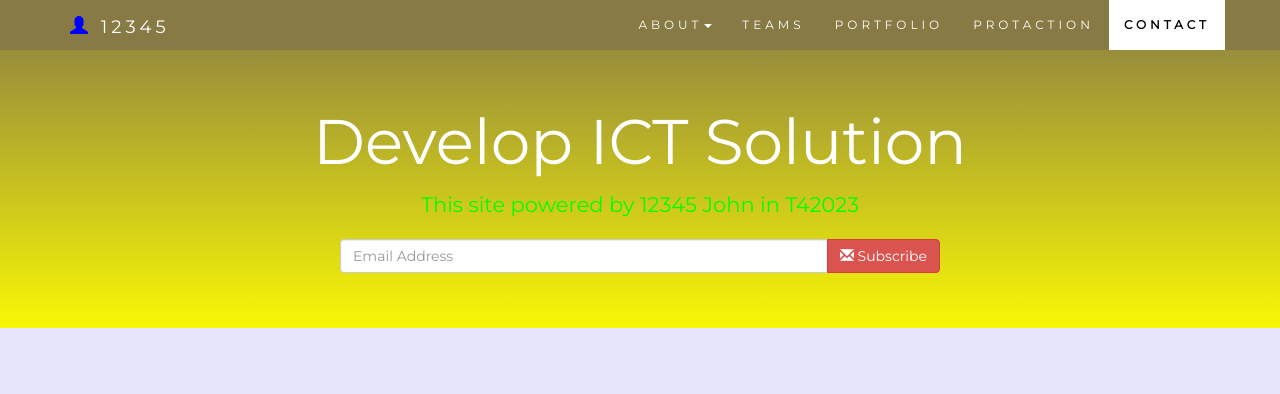
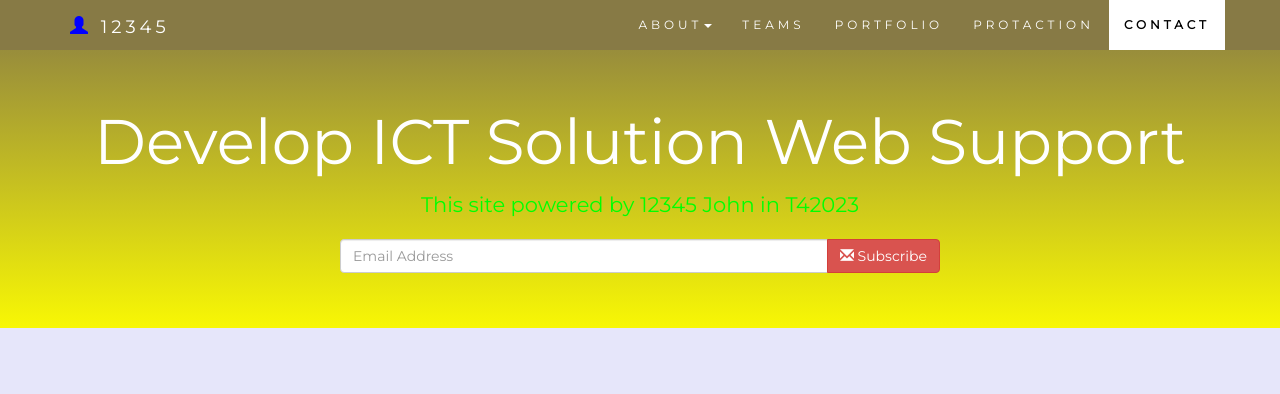
Before and after one commit to wellsjohn220/ictsolution, a plain HTML site: page index.html in a window 1280 px wide. Shown: the top 394 px of the page. Drawn offline with nearby package versions, Linux system fonts and the light colour scheme.

Commit message:
Update Title

```diff
--- a/index.html
+++ b/index.html
@@ -51,7 +51,7 @@
 
 <div class="jumbotron text-center">
   <br />
-  <h1>Develop ICT Solution</h1>
+  <h1>Develop ICT Solution Web Support</h1>
   <p id="msg" style="color: lime;">This site powered by 12345 John in T42023</p>
   <div class="form-group row">
     <div class="col-xs-3">
```
